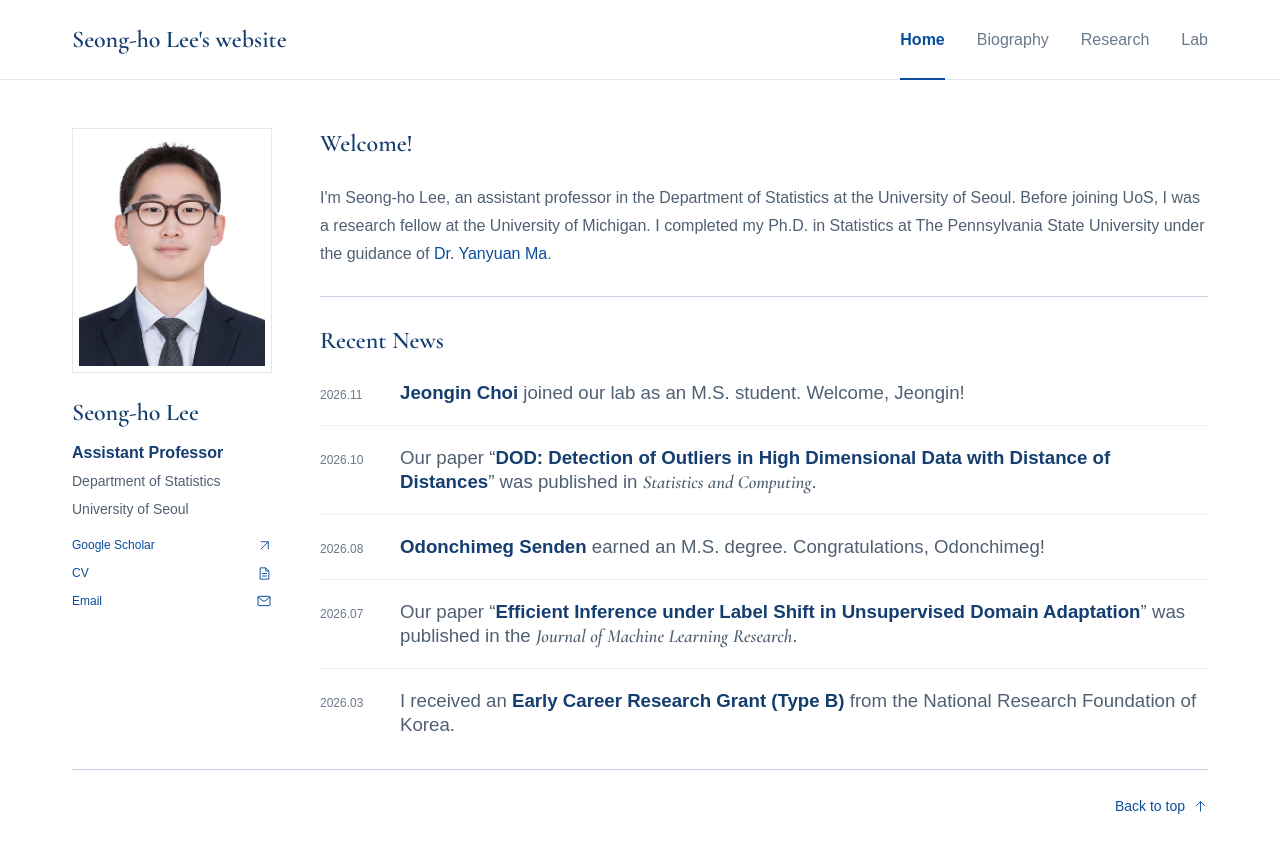
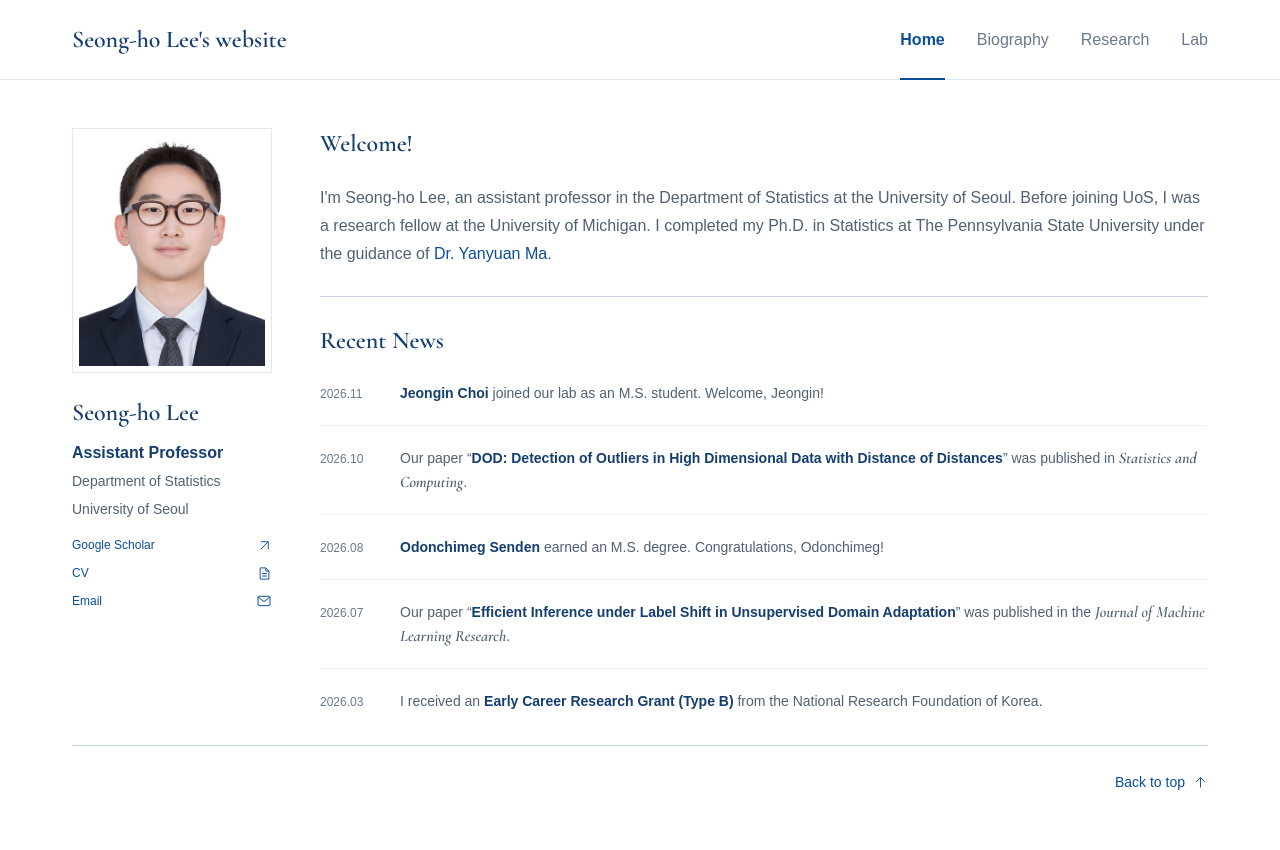
Before and after one commit to reyadh09/reyadh09.github.io, a Next.js app: page / in a window 1280 px wide. After the commit the page ends 826 px from the top, so only its background shows below. Built offline with nearby package versions, Linux system fonts and the light colour scheme.

Commit message:
Restore the established news text and journal sizes

```diff
--- a/app/globals.css
+++ b/app/globals.css
@@ -127,9 +127,8 @@ h1 { font-family: var(--serif); font-size: var(--text-title); font-weight: var(-
 
 /* Recent News. */
 .news-list { --date-width: 64px; list-style: none; margin: 0; padding: 0; }
-.news-list .record-body p { font-size: 14pt; }
 .news-list :is(a, strong) { color: var(--navy); font-weight: 600; }
-.news-list cite { font-family: var(--serif); font-weight: var(--serif-weight); }
+.news-list cite { font-family: var(--serif); font-size: var(--text-item); font-weight: var(--serif-weight); }
 
 /* Biography. */
 .page-biography { --date-width: 112px; }
```
Also changed, not shown: 1 other file (tests, documents, lock files or other folders).
